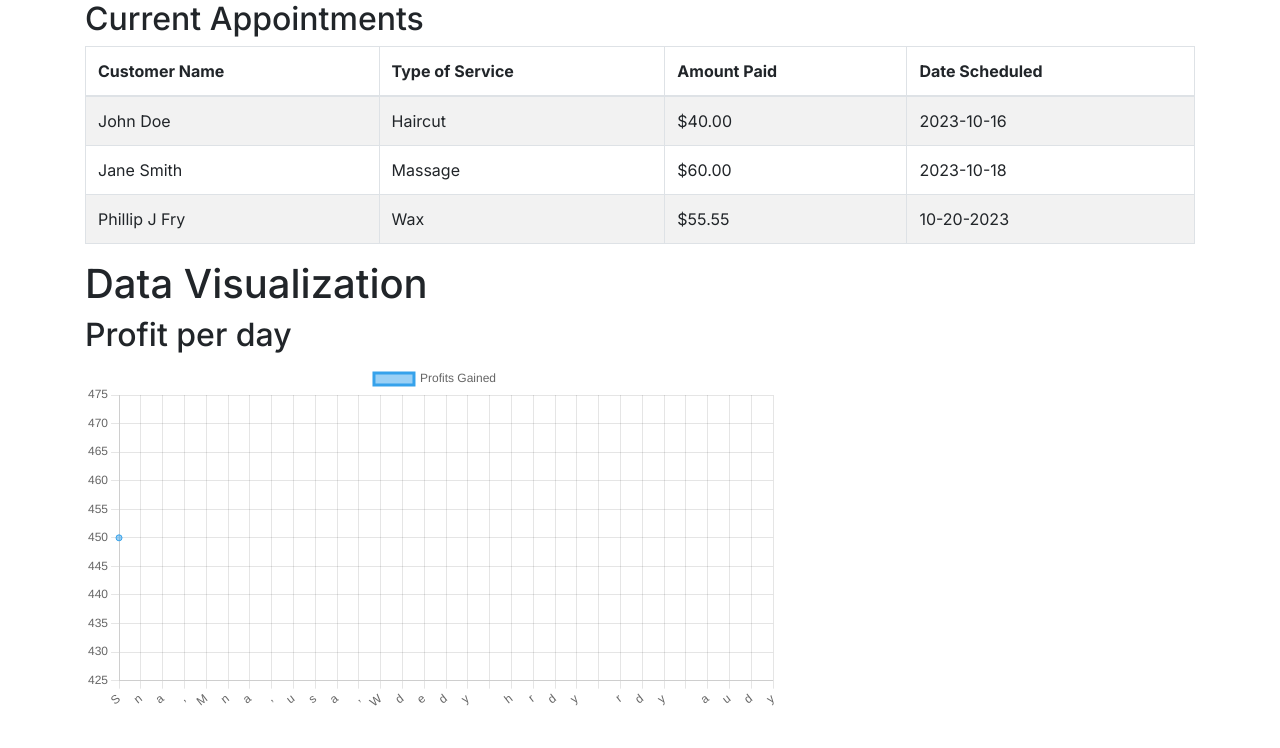
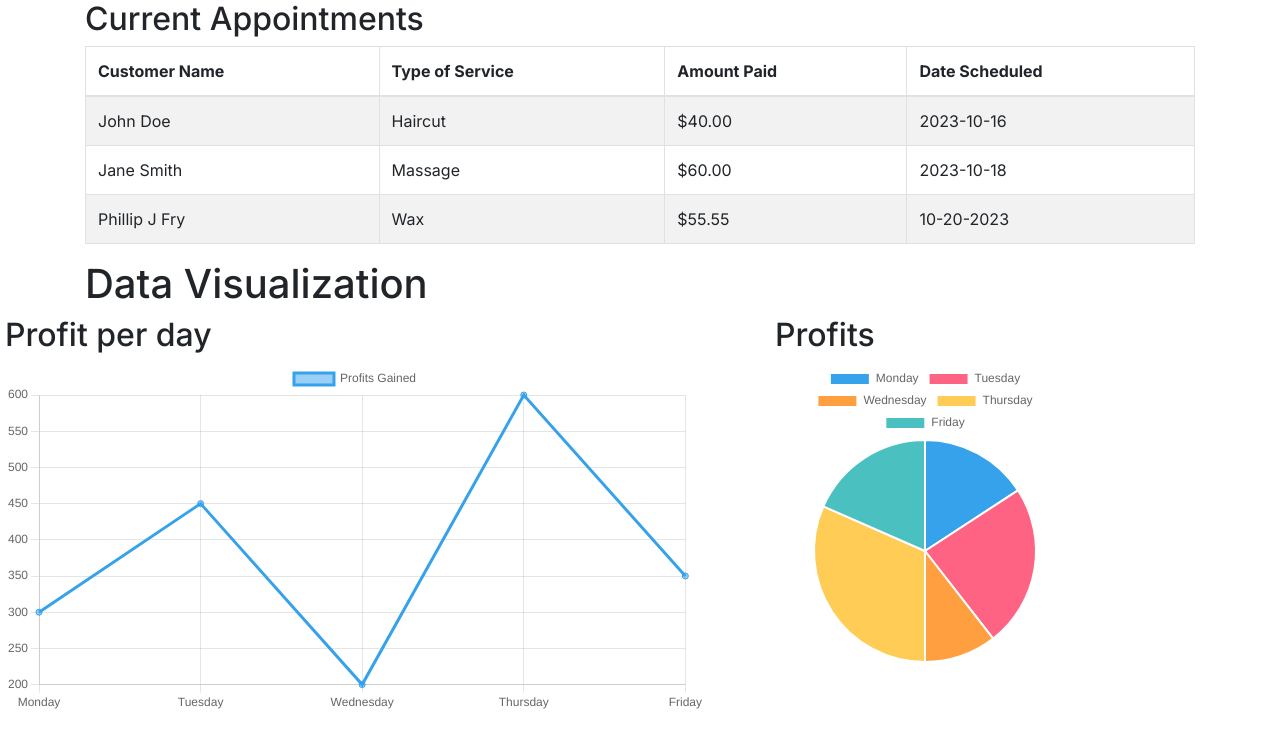
Before and after one commit to KingBosu/Next-Dashboard, a Next.js app: page /users in a window 1280 px wide. Shown: the top 748 px of the page. Built offline with nearby package versions, Linux system fonts and the light colour scheme.

Commit message:
Both charts working only needs styling

```diff
--- a/app/users/page.tsx
+++ b/app/users/page.tsx
@@ -1,36 +1,31 @@
 'use client'
-import React, { useState, useEffect } from 'react';
+import React, { useState } from 'react';
 import { Container, Row, Col } from 'react-bootstrap';
 import LineCharts from './components/LineChart';
 import PieChart from './components/PieChart';
 import Bookings from './components/Bookings';
 import { ProfitData } from './ProfitData';
 
-interface DataItem {
-  day: string;
-  userProfits: number;
-}
-
 const Dashboard = () => {
-  const [userData, setUserData] = useState({
-    labels: 'Sunday, Monday,Tuesday, Wednesday, Thursday, Friday, Saturday',
+  const userData = {
+    labels: ProfitData.map(data => data.day),
     datasets: [{
       label: "Profits Gained",
-      data: [ProfitData.map((data) => data.userProfits)],
+      data: ProfitData.map(data => data.userProfits),
     }],
-  });
+  };
 
   return (
     <Container>
       <Bookings />
       <h1>Data Visualization</h1>
       <Row>
-        <Col md={6}>
+        <Col md={6} className="d-flex justify-content-center">
           <LineCharts chartData={userData} />
         </Col>
-        {/* <Col md={6}>
-          <PieChart data={daysOfWeekData} />
-        </Col> */}
+        <Col md={6} className="d-flex justify-content-center">
+          <PieChart data={userData} />
+        </Col>
       </Row>
     </Container>
   );
--- a/app/users/profitData.tsx
+++ b/app/users/profitData.tsx
@@ -4,20 +4,5 @@ export const ProfitData = [
   { day: "Wednesday", userProfits: 200 },
   { day: "Thursday", userProfits: 600 },
   { day: "Friday", userProfits: 350 },
-  { day: "Saturday", userProfits: 700 },
-  { day: "Sunday", userProfits: 400 },
-  { day: "Monday", userProfits: 250 },
-  { day: "Tuesday", userProfits: 400 },
-  { day: "Wednesday", userProfits: 300 },
-  { day: "Thursday", userProfits: 550 },
-  { day: "Friday", userProfits: 420 },
-  { day: "Saturday", userProfits: 800 },
-  { day: "Sunday", userProfits: 370 },
-  { day: "Monday", userProfits: 270 },
-  { day: "Tuesday", userProfits: 380 },
-  { day: "Wednesday", userProfits: 220 },
-  { day: "Thursday", userProfits: 650 },
-  { day: "Friday", userProfits: 380 },
-  { day: "Saturday", userProfits: 750 },
-  { day: "Sunday", userProfits: 420 },
+
 ];
```
